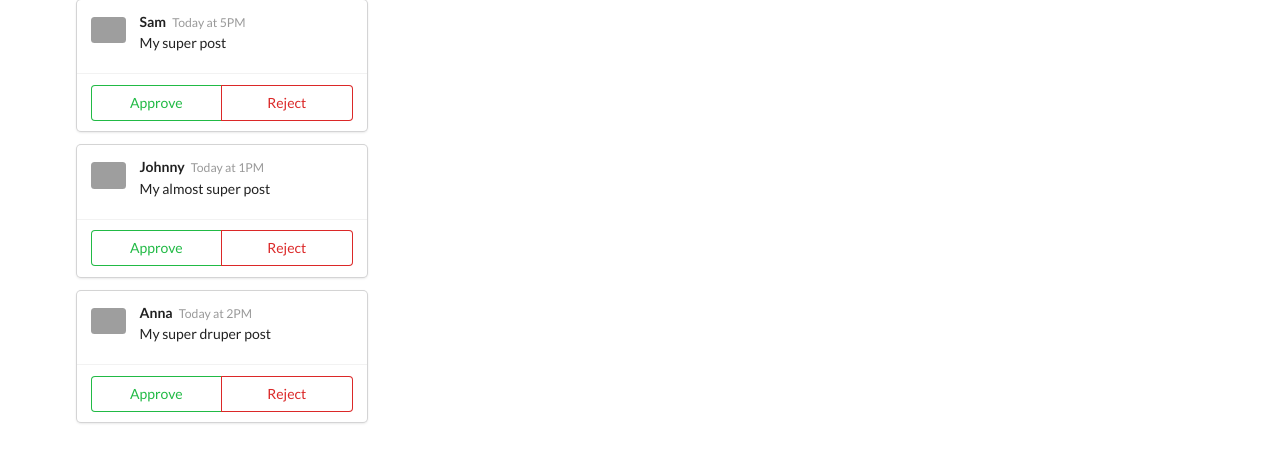
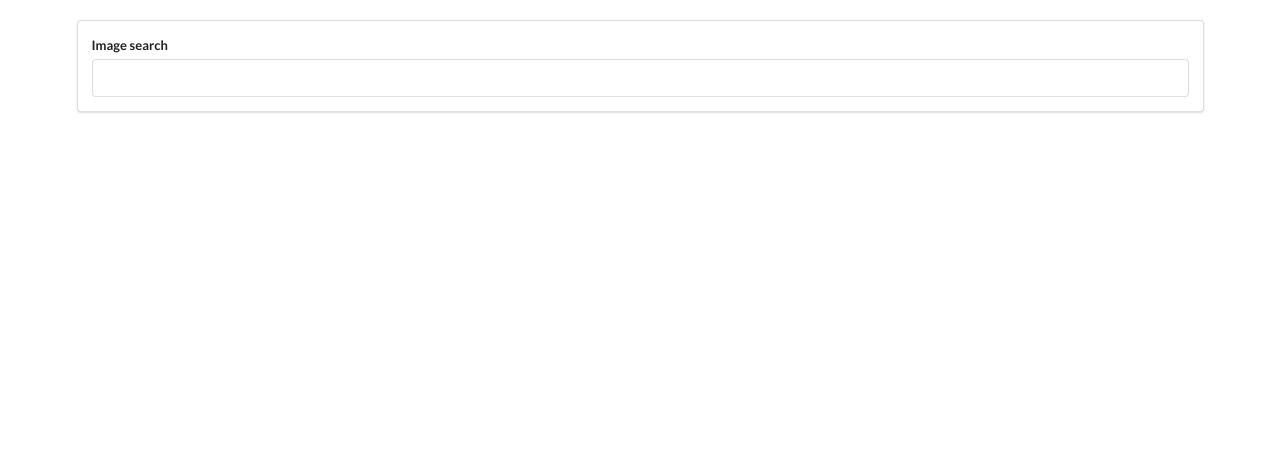
Before and after one commit to ArlBiern/react_practice, a React (Create React App) app: page / in a window 1280 px wide. Shown: the top 462 px of the page. Built offline with nearby package versions, Linux system fonts and the light colour scheme; grey boxes are pictures that could not be loaded.

Commit message:
Create unsplash pictures loading app

```diff
--- a/package.json
+++ b/package.json
@@ -6,6 +6,7 @@
     "@testing-library/jest-dom": "^5.15.0",
     "@testing-library/react": "^11.2.7",
     "@testing-library/user-event": "^12.8.3",
+    "axios": "^0.24.0",
     "faker": "^5.5.3",
     "react": "^17.0.2",
     "react-dom": "^17.0.2",
--- a/src/ApprovalCard.js
+++ /dev/null
@@ -1,17 +0,0 @@
-import React from "react";
-
-const ApprovalCard = (props) => {
-  return (
-    <div className="ui card">
-      <div className="content">{props.children}</div>
-      <div className="extra content">
-        <div className="ui two buttons">
-          <div className="ui basic green button">Approve</div>
-          <div className="ui basic red button">Reject</div>
-        </div>
-      </div>
-    </div>
-  );
-};
-
-export default ApprovalCard;
--- a/src/CommentDetail.js
+++ /dev/null
@@ -1,22 +0,0 @@
-import React from "react";
-
-const CommentDetail = (props) => {
-  return (
-    <div className="comment">
-      <a href="/" className="avatar">
-        <img alt="avatar" src={props.avatar} />
-      </a>
-      <div className="content">
-        <a href="/" className="author">
-          {props.author}
-        </a>
-        <div className="metadata">
-          <span className="date"> {props.timeAgo}</span>
-        </div>
-        <div className="text">{props.content}</div>
-      </div>
-    </div>
-  );
-};
-
-export default CommentDetail;
--- /dev/null
+++ b/src/api/unsplash.js
@@ -0,0 +1,9 @@
+import axios from "axios";
+
+export default axios.create({
+  baseURL: "https://api.unsplash.com",
+  headers: {
+    Authorization:
+      "Client-ID 03e6da1be322632412463af1c364abee8d88e8da45d2db5ed4ad070972fadd2f",
+  },
+});
--- /dev/null
+++ b/src/components/App.js
@@ -0,0 +1,31 @@
+import React from "react";
+import unsplash from "../api/unsplash";
+import SearchBar from "./SearchBar";
+import ImageList from "./ImageList";
+
+class App extends React.Component {
+  state = {
+    images: [],
+  };
+
+  onSearchSubmit = async (term) => {
+    const response = await unsplash.get("/search/photos", {
+      params: {
+        query: term,
+      },
+    });
+
+    this.setState({ images: response.data.results });
+  };
+
+  render() {
+    return (
+      <div className="ui container" style={{ marginTop: "20px" }}>
+        <SearchBar onSubmit={this.onSearchSubmit} />
+        <ImageList images={this.state.images} />
+      </div>
+    );
+  }
+}
+
+export default App;
--- /dev/null
+++ b/src/components/ImageCard.js
@@ -0,0 +1,37 @@
+import React from "react";
+
+class ImageCard extends React.Component {
+  constructor(props) {
+    super(props);
+
+    this.state = {
+      height: 0,
+    };
+
+    this.imageRef = React.createRef();
+  }
+
+  componentDidMount() {
+    this.imageRef.current.addEventListener("load", this.setSpans);
+  }
+
+  setSpans = () => {
+    const height = this.imageRef.current.clientHeight;
+
+    const spans = Math.ceil(height / 20);
+
+    this.setState({ spans });
+  };
+
+  render() {
+    const { description, urls } = this.props.image;
+
+    return (
+      <div style={{ gridRowEnd: `span ${this.state.spans}` }}>
+        <img alt={description} src={urls.regular} ref={this.imageRef} />
+      </div>
+    );
+  }
+}
+
+export default ImageCard;
--- /dev/null
+++ b/src/components/ImageList.css
@@ -0,0 +1,10 @@
+.image-list {
+  display: grid;
+  grid-template-columns: repeat(auto-fill, minmax(250px, 1fr));
+  grid-gap: 0 10px;
+  grid-auto-rows: 20px;
+}
+
+.image-list img {
+  width: 250px;
+}
--- /dev/null
+++ b/src/components/ImageList.js
@@ -0,0 +1,13 @@
+import React from "react";
+import "./ImageList.css";
+import ImageCard from "./ImageCard";
+
+const ImageList = (props) => {
+  const images = props.images.map((image) => {
+    return <ImageCard key={image.id} image={image} />;
+  });
+
+  return <div className="image-list"> {images} </div>;
+};
+
+export default ImageList;
--- /dev/null
+++ b/src/components/SearchBar.js
@@ -0,0 +1,31 @@
+import React from "react";
+
+class SearchBar extends React.Component {
+  state = {
+    term: "",
+  };
+
+  onFormSubmit = (e) => {
+    e.preventDefault();
+    this.props.onSubmit(this.state.term);
+  };
+
+  render() {
+    return (
+      <div className="ui segment">
+        <form className="ui form" onSubmit={this.onFormSubmit}>
+          <div className="field">
+            <label>Image search</label>
+            <input
+              type="text"
+              value={this.state.term}
+              onChange={(e) => this.setState({ term: e.target.value })}
+            />
+          </div>
+        </form>
+      </div>
+    );
+  }
+}
+
+export default SearchBar;
--- a/src/index.js
+++ b/src/index.js
@@ -1,43 +1,5 @@
 import React from "react";
 import ReactDOM from "react-dom";
-import faker from "faker";
-
-import CommentDetail from "./CommentDetail";
-import ApprovalCard from "./ApprovalCard";
-
-if (module.hot) {
-  module.hot.accept();
-}
-
-const App = () => {
-  return (
-    <div className="ui container comments">
-      <ApprovalCard>
-        <CommentDetail
-          author="Sam"
-          timeAgo="Today at 5PM"
-          content="My super post"
-          avatar={faker.image.avatar()}
-        />
-      </ApprovalCard>
-      <ApprovalCard>
-        <CommentDetail
-          author="Johnny"
-          timeAgo="Today at 1PM"
-          content="My almost super post"
-          avatar={faker.image.avatar()}
-        />
-      </ApprovalCard>
-      <ApprovalCard>
-        <CommentDetail
-          author="Anna"
-          timeAgo="Today at 2PM"
-          content="My super druper post"
-          avatar={faker.image.avatar()}
-        />
-      </ApprovalCard>
-    </div>
-  );
-};
+import App from "./components/App";
 
 ReactDOM.render(<App />, document.querySelector("#root"));
```
Also changed, not shown: 1 other file (tests, documents, lock files or other folders).
